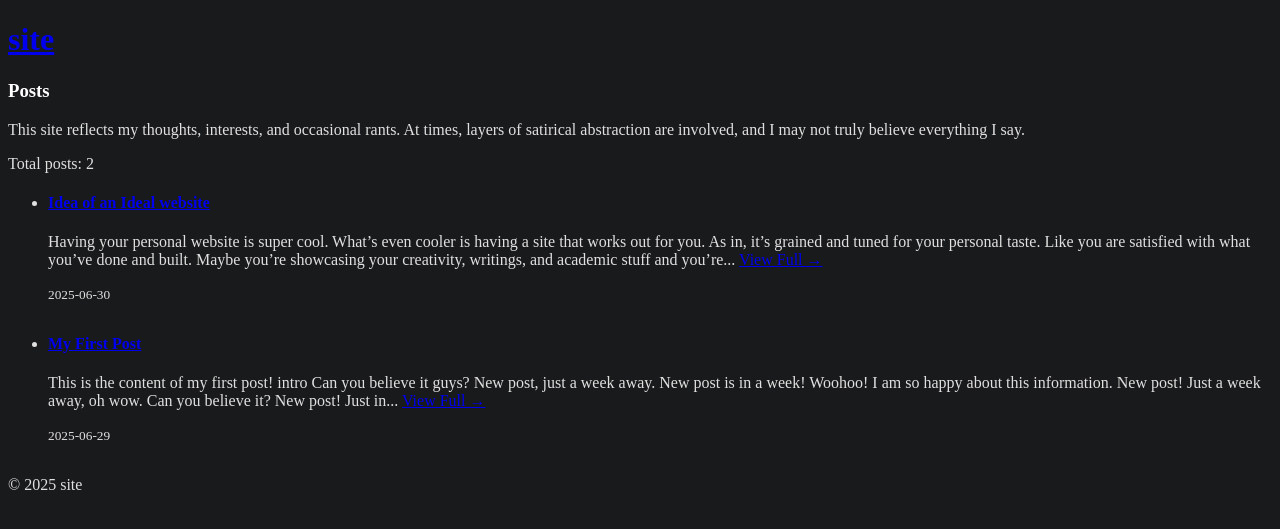
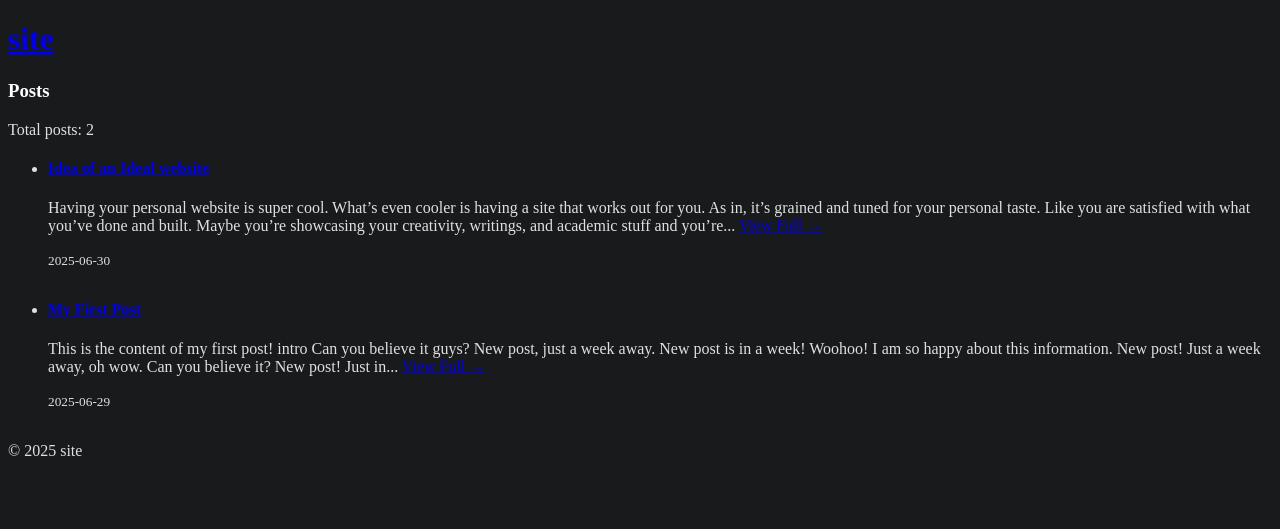
Before and after one commit to nshfm/site, a Jekyll site: the page built from posts/index.html, in a window 1280 px wide. Shown: the top 529 px of the page. Built offline with Jekyll 4.4.1, drawn with Linux system fonts in a browser that asks for light colours.

Commit message:
Update index.html

```diff
--- a/posts/index.html
+++ b/posts/index.html
@@ -4,7 +4,6 @@ title: Posts
 ---
 
 <h3>Posts</h3>
-<p>This site reflects my thoughts, interests, and occasional rants. At times, layers of satirical abstraction are involved, and I may not truly believe everything I say.</p>
 <p>Total posts: {{ site.posts | size }}</p>
 <ul>
   {% for post in site.posts %}
```
